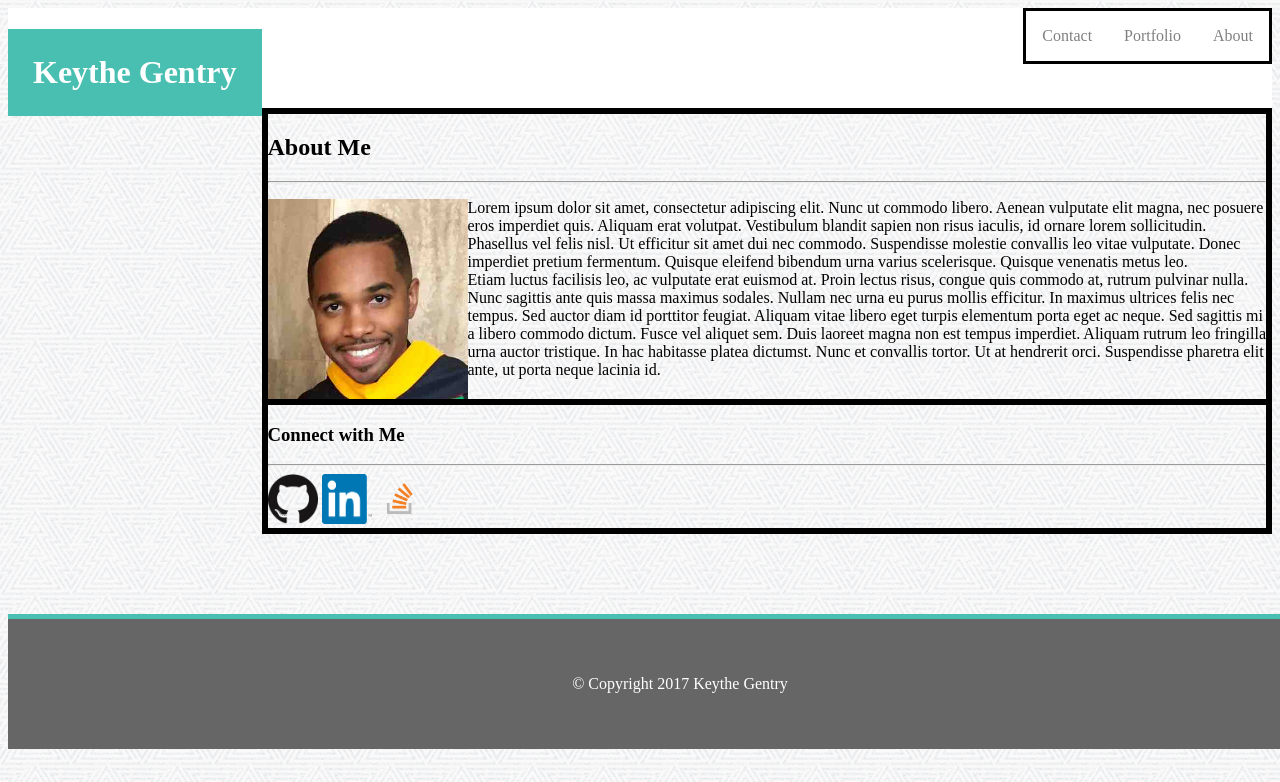
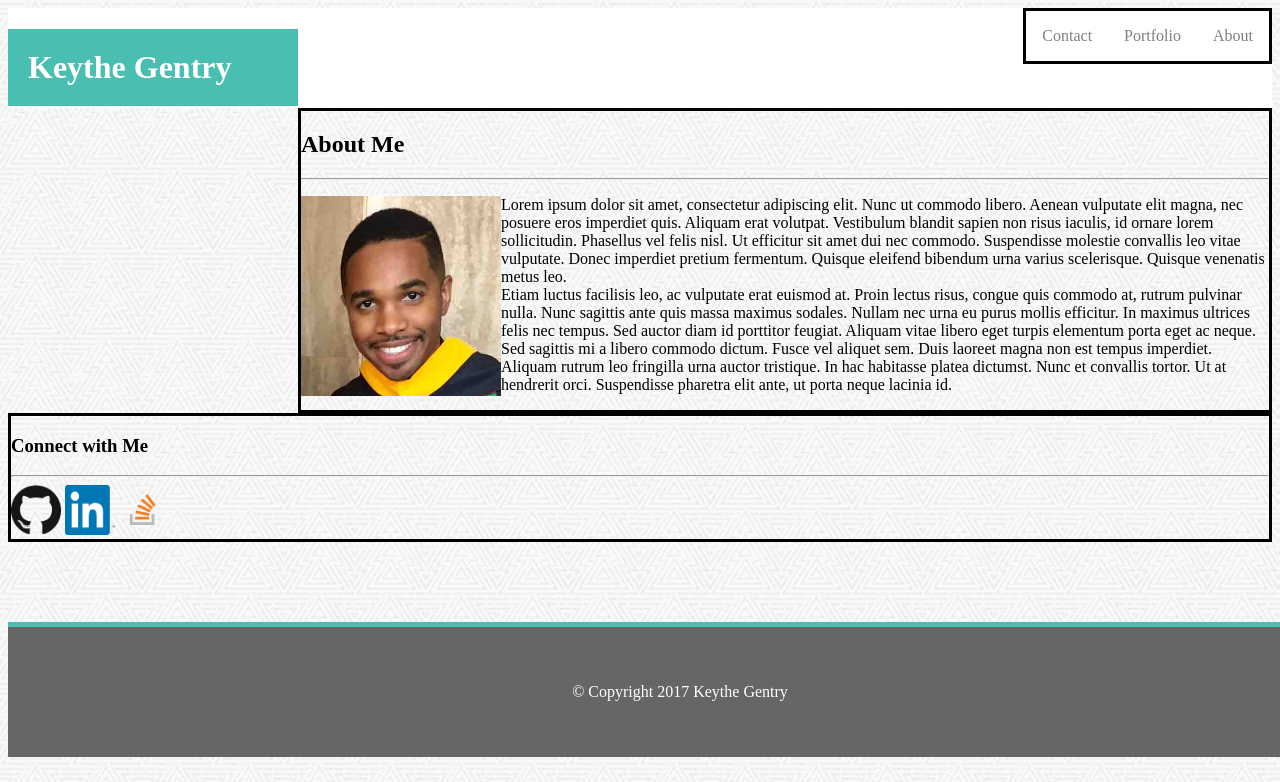
Before and after one commit to kagentry/Basic-Portfolio, a PHP site: page /index.html in a window 1280 px wide; the page is wider, and only the part inside the window is pictured. Shown: the top 782 px of that part. Run offline with PHP 8.4, Linux system fonts and the light colour scheme.

Commit message:
still fixing header

```diff
--- a/assets/css/style.css
+++ b/assets/css/style.css
@@ -4,11 +4,16 @@ header {
 	clear: both;
 	height: 100px;
 	width: 100%;
-	display: block;
-	/*position:fixed;*/
+	top: 0;
+	left: 0;
+	position: relative;
 }
 header h1 {
 	float: left;
+	width: 250px;
+	background-color: #48bfb1;
+	color: white;
+	padding: 20px;
 }
 header ul {
 	float: right;
@@ -39,17 +44,23 @@ li a:hover {
     background-color: lightgrey;
     color: white;
 }
+section {
+	position: relative;
 
+}
 div {
+	position: relative;
 	border: solid;
 	overflow: hidden;		/*allows for contents to be wrap inside div*/
 }
+/*
 h1 {
 	background-color: #48bfb1;
 	color: white;
 	padding: 25px;
 	float: left;
 }
+*/
 body {
 	background-image: url("../images/new_year_background.png")
 }
@@ -63,7 +74,7 @@ img.contact {
 	padding:2.5rem;
 	position: relative;
 	margin-top:5rem;
-	right: 0;
+	/*right: 0;*/
 	left: 0;
 	top:0;
 	width: 100%;
--- a/index.html
+++ b/index.html
@@ -8,13 +8,14 @@
 	<body>
 		<header>
 			<h1>Keythe Gentry</h1>
-			<ul> <!--needs to be changed to <ul> tag-->
+			<ul>
 				<li><a href="#">About</a></li>
 				<li><a href="portfolio.html">Portfolio</a></li>
 				<li><a href="contact.html">Contact</a></li>
 			</ul>
 		</header>
-		<div>
+
+		<section>
 			<div>
 				<h2>About Me</h2>
 				<hr>
@@ -32,7 +33,7 @@
 				<a href="https://www.linkedin.com/in/keythe-gentry-b762a5105?trk=hp-identity-photo" target="_blank"><img src="assets/images/linkedin-icon.png" alt="LinkedIn" class="contact"></a>
 				<a href="http://stackoverflow.com/users/7451262/keythe-gentry?tab=profile" target="_blank"><img src="assets/images/so-icon.png" alt="Stack Overflow" class="contact"></a>
 			</div>
-		</div>
+		</section>
 		<footer class="footer">
 			<p>© Copyright 2017 Keythe Gentry</p>
 		</footer>
```
